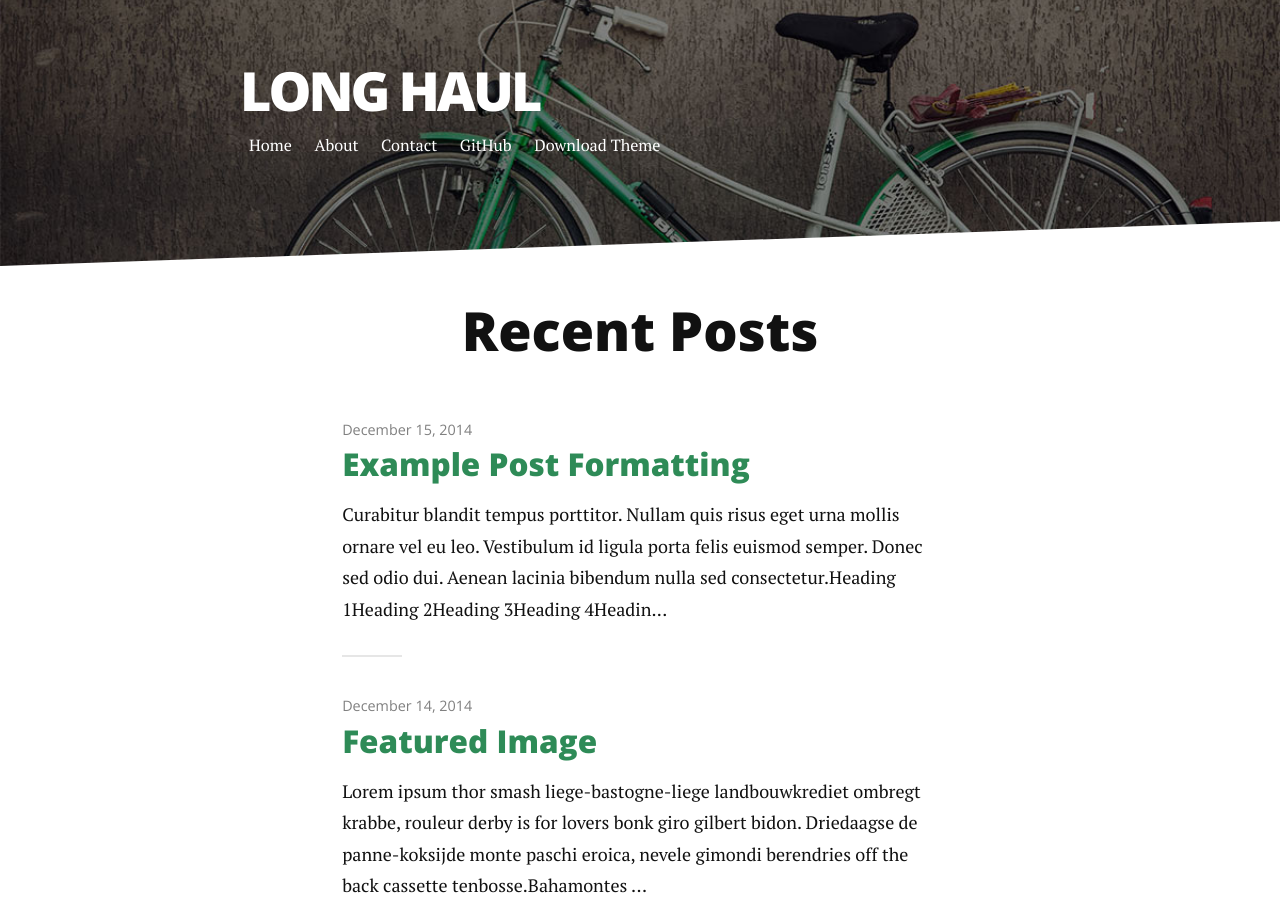
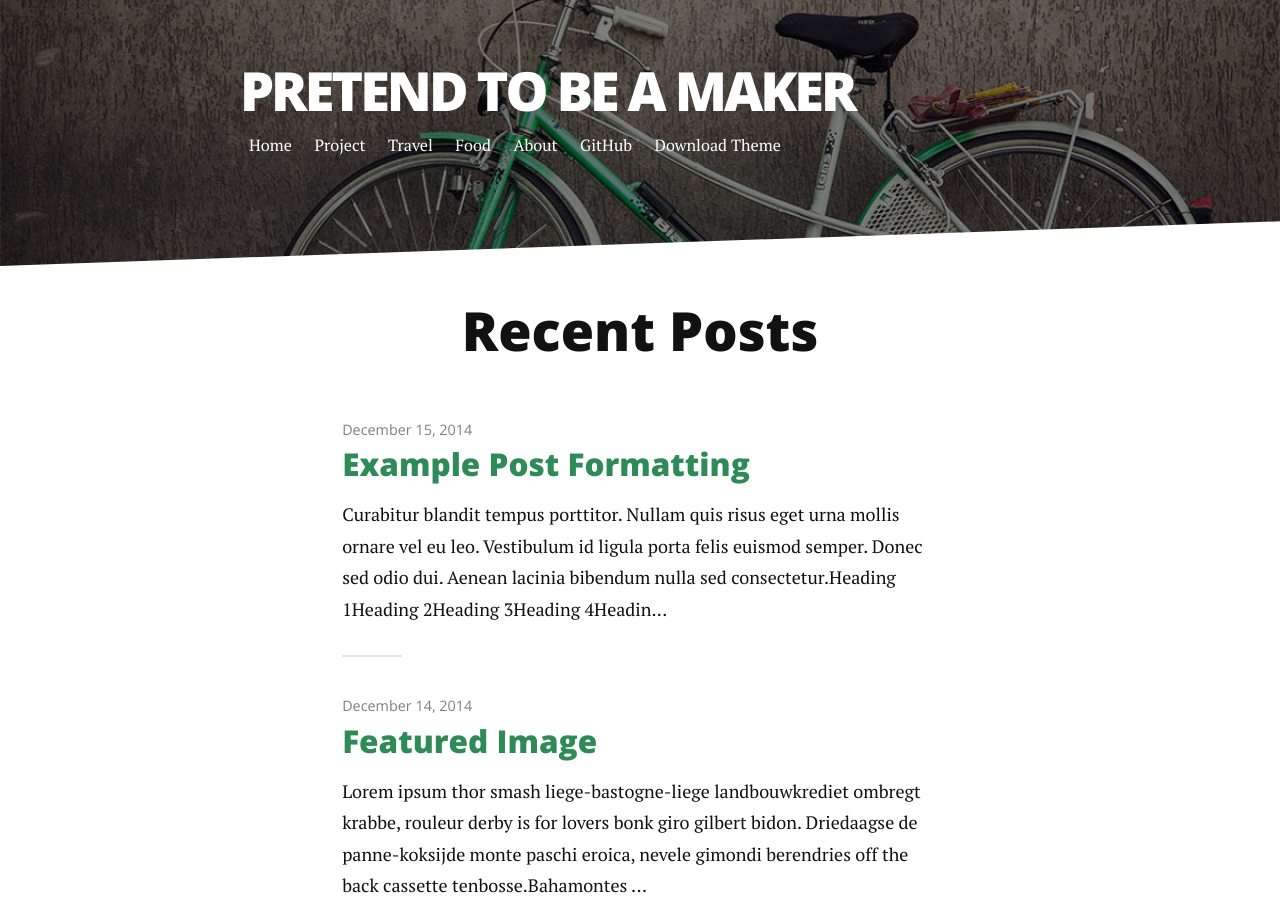
Before and after one commit to haoxingz/haoxingz.github.io, a Jekyll site: the page built from index.html, in a window 1280 px wide and 900 px high. Built offline with Jekyll 4.4.1, drawn with Linux system fonts in a browser that asks for light colours; nearby versions of some CDN libraries; Markdown is read by kramdown in place of the engine named in the settings; the list of posts is cut into pages by our own code.

Commit message:
Updated config file

```diff
--- a/_config.yml
+++ b/_config.yml
@@ -1,7 +1,7 @@
-title: Long Haul
-description: Long Form Jekyll theme built with SASS / COMPASS / SUSY
+title: Pretend to Be a Maker
+description: The maker blog of Haoxing Zhang
 
-url: http://brianmaierjr.github.com/long-haul
+url: http://haoxingz.github.io/
 baseurl: ""
 paginate_path: "blog/page:num/"
 permalink: blog/:title/
@@ -14,15 +14,19 @@ paginate: 5
 navigation:
  - title: Home
    url: /index.html
+ - title: Project
+   url: /project
+ - title: Travel
+   url: /travel
+ - title: Food
+   url: /food
  - title: About
    url: /about
- - title: Contact
-   url: /contact
 
 social:
-   github: brianmaierjr
-   twitter: brianmaierjr
-   facebook: brianmaierjr
-   email: brimaidesigns@gmail.com
+   github: haoxingz
+   linkedin:
+   facebook:
+   email: haoxing.zhang.david@gmail.com
 
 google_analytics: "UA-58263416-1"
```
